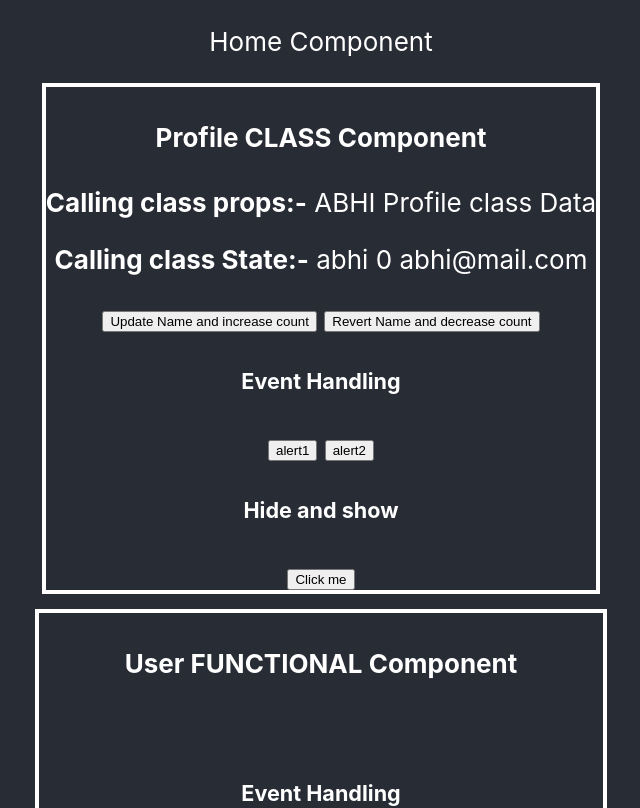
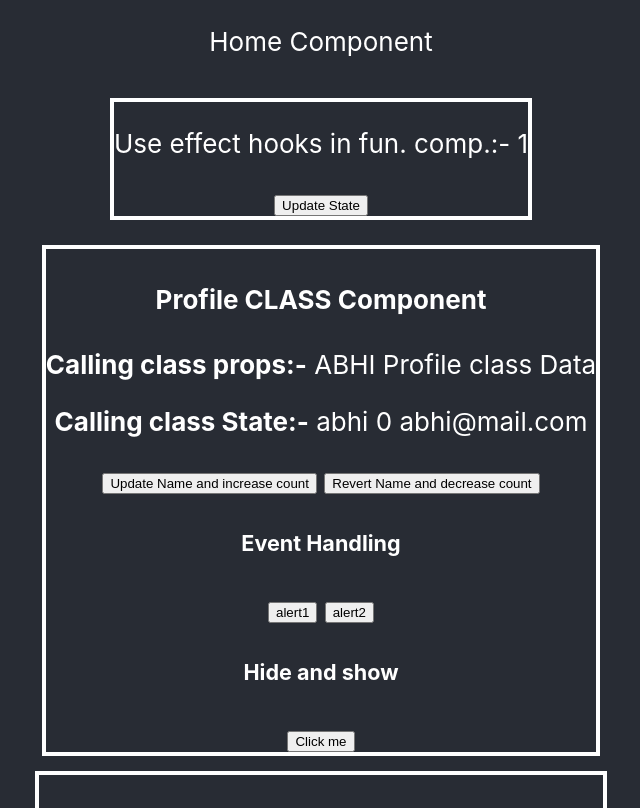
Before and after one commit to 2249abhi/react, a React (Create React App) app in the folder basic/: page / in a window 1280 px wide. Shown: the top 808 px of the page, without its empty margins (319-959 px from the left). Built offline with nearby package versions, Linux system fonts and the light colour scheme.

Commit message:
useEffect Hook and use state in functional component

```diff
--- a/basic/src/App.js
+++ b/basic/src/App.js
@@ -1,8 +1,9 @@
-import logo from './logo.svg';
+//import logo from './logo.svg';
 import './App.css';
 import Home from './Home';
 import Profile from './Profile';
 import User from './User';
+import Forms from './Forms';
 
 function App() {
   return (
@@ -21,6 +22,7 @@ function App() {
           Learn React
         </a> */}
         <Home />
+        <Forms />
         <Profile text={{name:'ABHI'}} data="Profile class Data" />
         {/* <Profile text={{name:'rahul'}} data="rahul Profile class Data" /> */}
         {/* <User text="(User text from app)" /> */}
--- /dev/null
+++ b/basic/src/Forms.js
@@ -0,0 +1,18 @@
+import React,{useEffect,useState} from 'react'
+
+const Forms = () => {
+    //count1 & setCount1 are variables in array
+    const [count1,setCount1] = useState(1);
+    useEffect(()=>{
+        console.warn(count1);
+    },[count1==4])
+  return (
+    <div style={{border: "solid white 4px",margin: "15px 15px 25px 15px"}}>
+        <p>Use effect hooks in fun. comp.:- {count1}</p>
+        <button onClick={()=>setCount1(count1+1)}>Update State</button>
+    </div>
+
+  )
+}
+
+export default Forms
```
